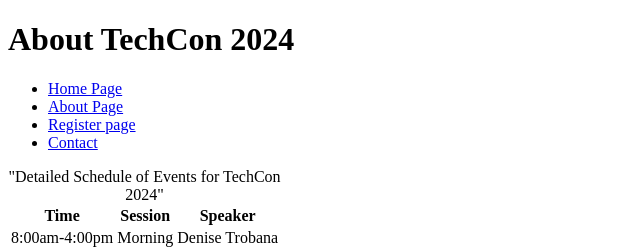
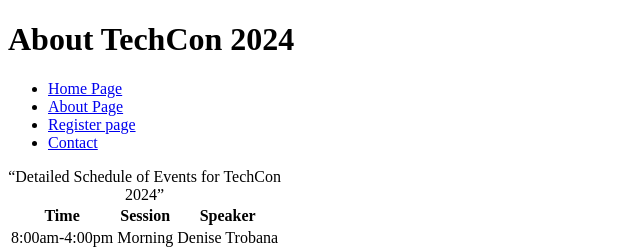
Before and after one commit to HabibaAminu/TechCon_HTML, a plain HTML site: page techcon_website/schedule.html in a window 1280 px wide. Shown: the top 251 px of the page, 0-640 px from the left. Drawn offline with Linux system fonts and the light colour scheme.

Commit message:
made changes

```diff
--- a/techcon_website/schedule.html
+++ b/techcon_website/schedule.html
@@ -34,7 +34,7 @@
         <td>Morning</td>
         <td>Susan Hanley</td>
       </tr>
-      <caption>"Detailed Schedule of Events for TechCon 2024"</caption>
+      <caption> “Detailed Schedule of Events for TechCon 2024”</caption>
     </table>
     <footer>
       <p>&copy; copyright 2024 TechCon Conference</p>
```
